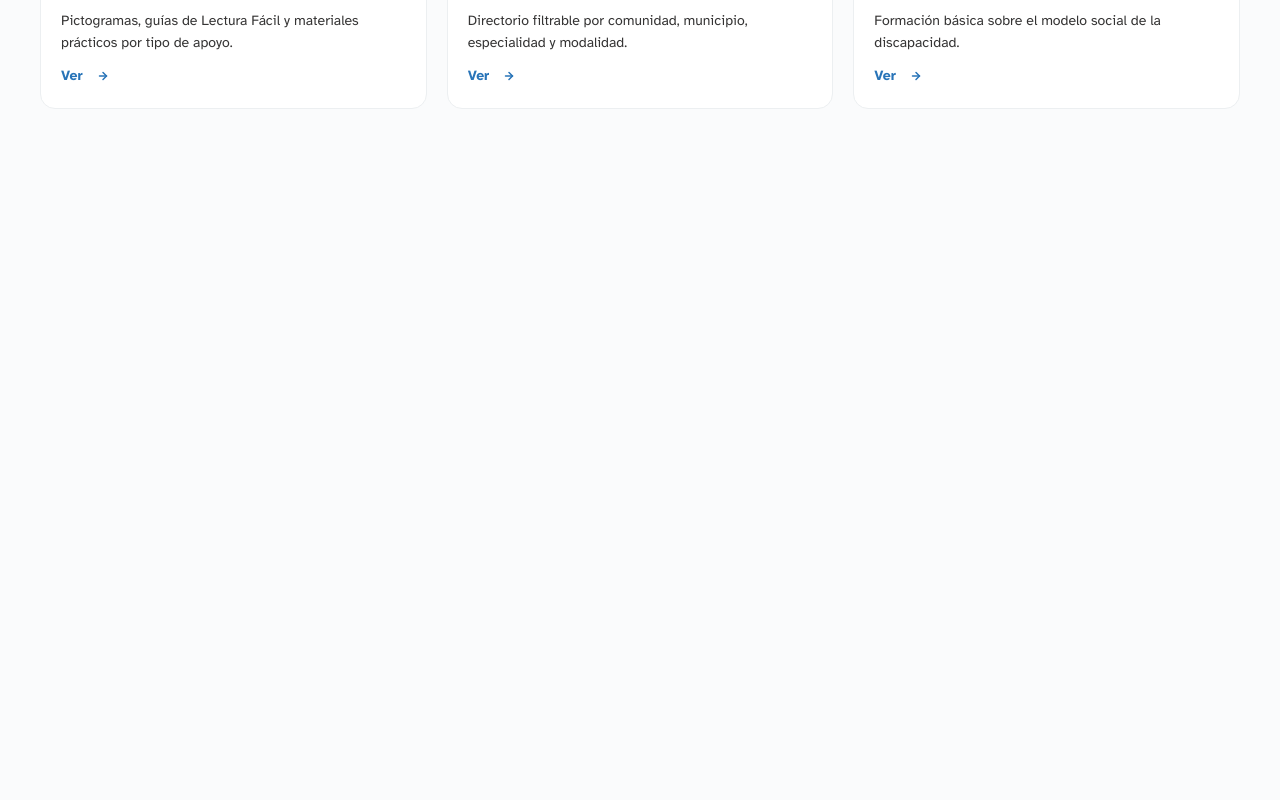
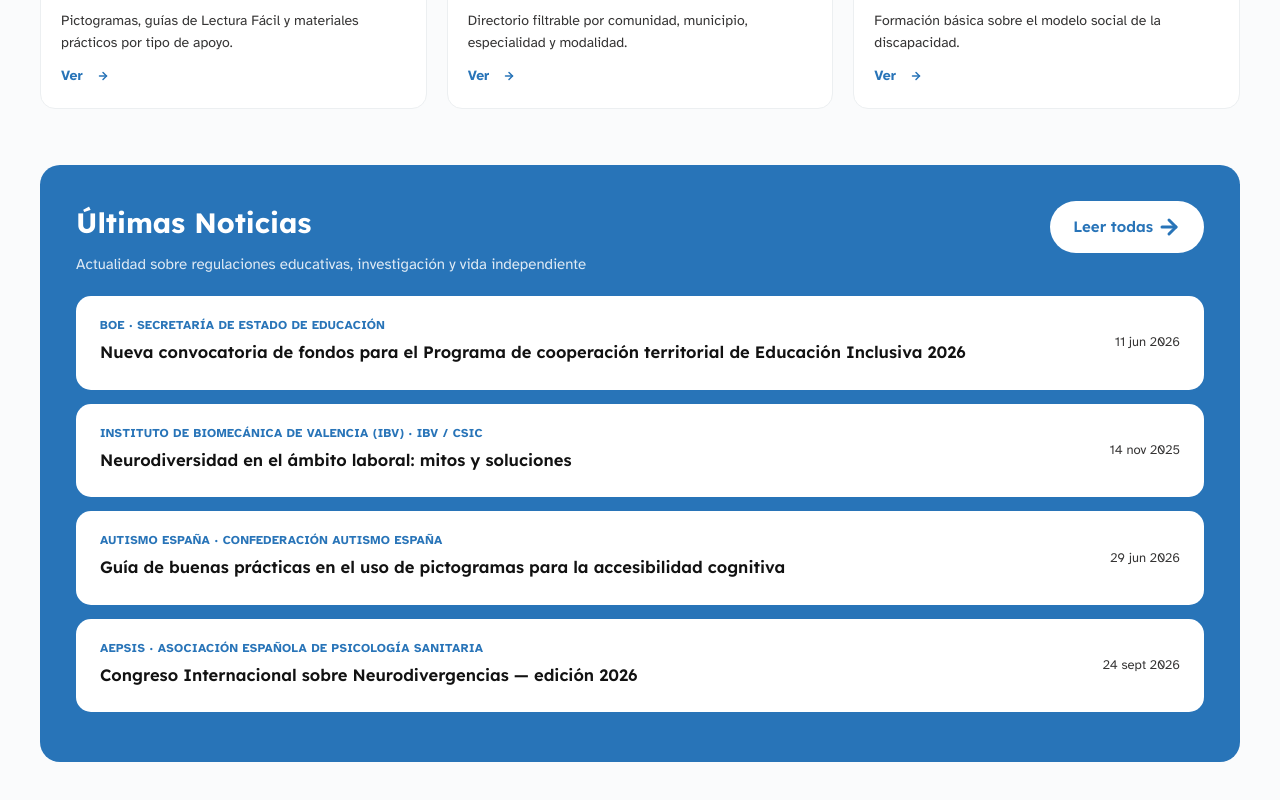
Before and after one commit to a1-soto/NeuroHub, a React (Vite) app: page / in a window 1280 px wide. Shown: the part 833-1633 px from the top of the page. Before the commit the page ends 982 px from the top, so only its background shows below. Built offline with nearby package versions, Linux system fonts and the light colour scheme.

Commit message:
feat: Build UltimasNoticias section with NewsItem
Add the 4-item news teaser to Inicio, sourced from real curated
data. Introduces the shared .panel-blue pattern in index.css
(reused by BlogTeaser next).

```diff
--- a/src/components/UltimasNoticias/NewsItem.jsx
+++ b/src/components/UltimasNoticias/NewsItem.jsx
@@ -1,5 +1,21 @@
-function NewsItem() {
-    return null;
+function NewsItem({ title, source, org, date }) {
+    const formattedDate = new Intl.DateTimeFormat('es-ES', {
+        day: '2-digit',
+        month: 'short',
+        year: 'numeric',
+    }).format(new Date(date));
+
+    return (
+        <div className="news-item">
+            <div>
+                <div className="news-item__tag">
+                    {source} · {org}
+                </div>
+                <h4 className="news-item__title">{title}</h4>
+            </div>
+            <div className="news-item__date">{formattedDate}</div>
+        </div>
+    );
 }
 
 export default NewsItem;
--- /dev/null
+++ b/src/components/UltimasNoticias/UltimasNoticias.css
@@ -0,0 +1,32 @@
+.news-item {
+    background-color: var(--white);
+    color: var(--ink);
+    border-radius: 15px;
+    padding: 20px 24px;
+    margin-bottom: 14px;
+    display: flex;
+    justify-content: space-between;
+    align-items: center;
+    gap: 16px;
+    flex-wrap: wrap;
+}
+.news-item__tag {
+    font-size: 12px;
+    font-weight: 700;
+    color: var(--primary-blue);
+    text-transform: uppercase;
+    letter-spacing: 0.03em;
+}
+
+.news-item__title {
+    font-size: calc(16.5px * var(--text-scale));
+    font-family: var(--font-heading);
+    font-weight: 600;
+    margin: 4px 0;
+}
+
+.news-item__date {
+    font-size: 13px;
+    color: var(--text-secondary);
+    white-space: nowrap;
+}
--- a/src/components/UltimasNoticias/UltimasNoticias.jsx
+++ b/src/components/UltimasNoticias/UltimasNoticias.jsx
@@ -1,5 +1,30 @@
+import { Link } from 'react-router-dom';
+import { ArrowRight } from 'lucide-react';
+import { noticias } from '../../data/noticias';
+import NewsItem from './NewsItem';
+import './UltimasNoticias.css';
+
 function UltimasNoticias() {
-    return null;
+    const ultimas = noticias.slice(0, 4);
+
+    return (
+        <section className="panel-blue">
+            <div className="panel-blue__head">
+                <div>
+                    <h2 className="section-title">Últimas Noticias</h2>
+                    <p className="section-sub">
+                        Actualidad sobre regulaciones educativas, investigación y vida independiente
+                    </p>
+                </div>
+                <Link to="/noticias" className="btn btn--primary">
+                    Leer todas <ArrowRight strokeWidth={3} aria-hidden="true" />
+                </Link>
+            </div>
+            {ultimas.map((item) => (
+                <NewsItem key={item.id} {...item} />
+            ))}
+        </section>
+    );
 }
 
 export default UltimasNoticias;
--- a/src/index.css
+++ b/src/index.css
@@ -196,3 +196,26 @@ main {
     font-size: calc(15px * var(--text-scale));
     margin-bottom: 24px;
 }
+
+.panel-blue {
+    background: var(--primary-blue);
+    border-radius: 20px;
+    padding: 36px;
+    color: var(--white);
+    margin-top: 56px;
+}
+.panel-blue__head {
+    display: flex;
+    justify-content: space-between;
+    align-items: flex-start;
+    flex-wrap: wrap;
+    gap: 12px;
+    margin-bottom: 20px;
+}
+.panel-blue .section-title {
+    color: var(--white);
+}
+.panel-blue .section-sub {
+    color: rgba(255, 255, 255, 0.85);
+    margin-bottom: 0;
+}
--- a/src/pages/InicioPage.jsx
+++ b/src/pages/InicioPage.jsx
@@ -1,11 +1,13 @@
 import AccesosRapidos from '../components/AccesosRapidos/AccesosRapidos';
 import Hero from '../components/Hero/Hero';
+import UltimasNoticias from '../components/UltimasNoticias/UltimasNoticias';
 
 function InicioPage() {
     return (
         <>
             <Hero />
             <AccesosRapidos />
+            <UltimasNoticias />
         </>
     );
 }
```
